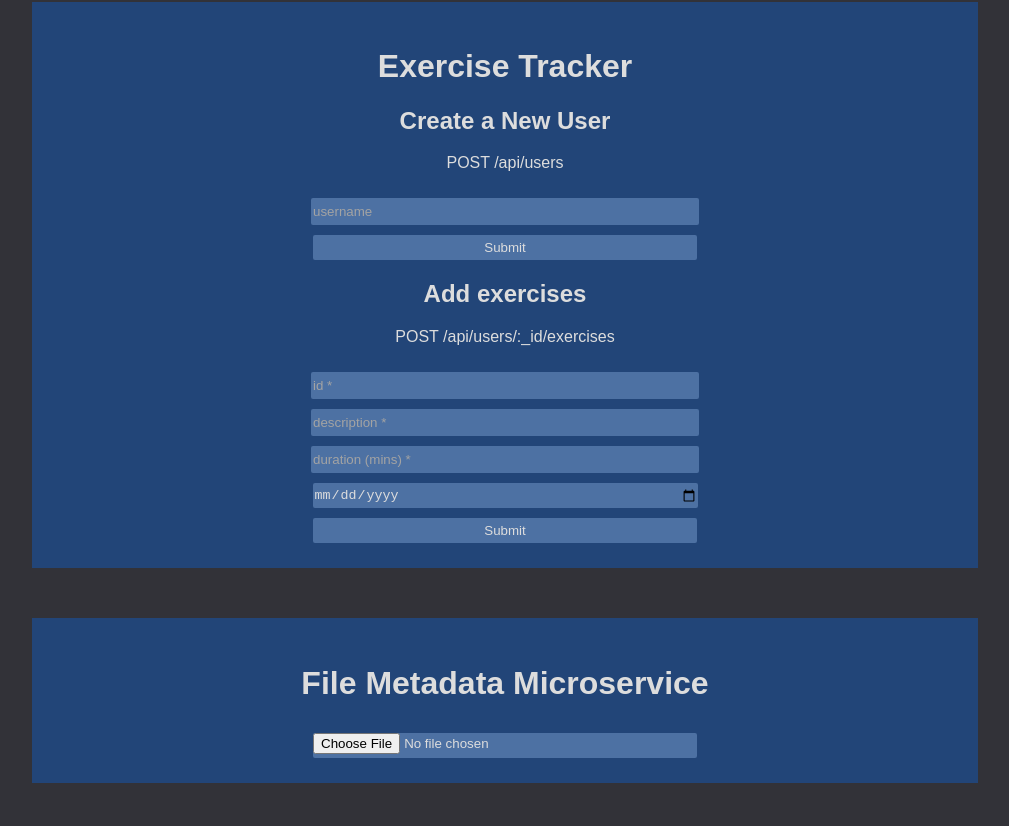
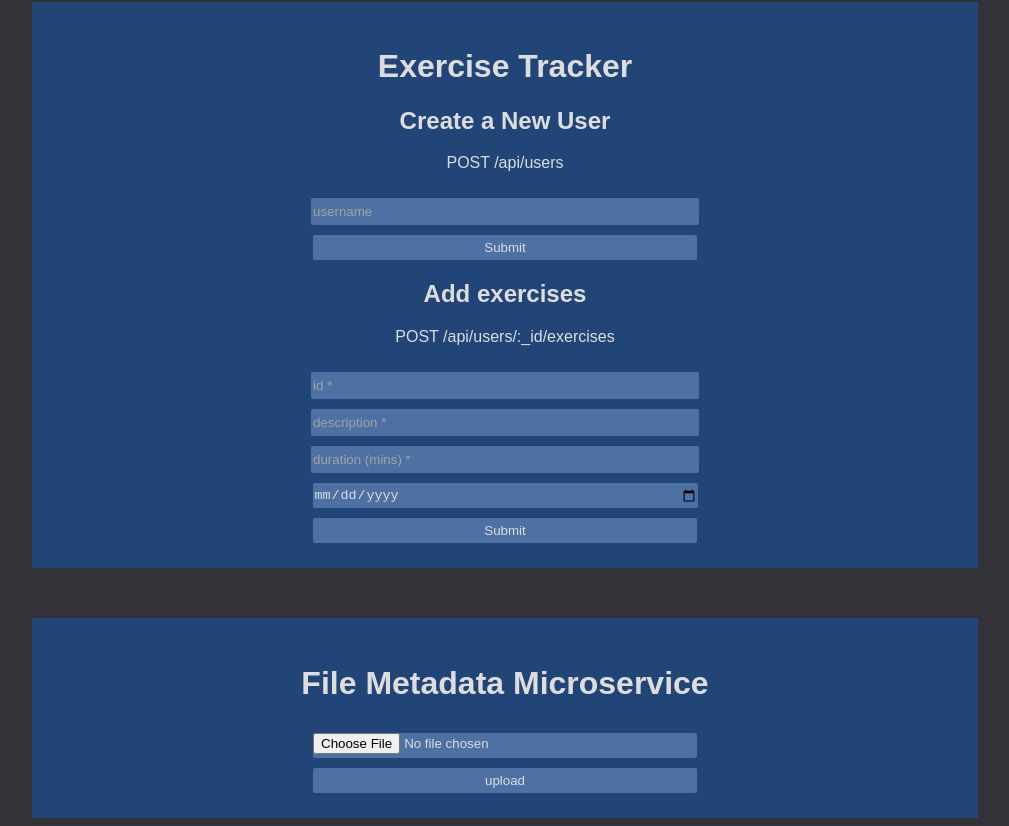
Before and after one commit to shpomp/fictional-engine, a website: page index.html in a window 1280 px wide. Shown: the part 775-1601 px from the top of the page, without its empty margins (135-1144 px from the left). Before the commit the page ends 1566 px from the top, so only its background shows below. Drawn offline with Linux system fonts and the light colour scheme.

Commit message:
ficeng/file-metadata-microservice

```diff
--- a/index.html
+++ b/index.html
@@ -64,7 +64,14 @@
       </div>
       <div>
         <h1>File Metadata Microservice</h1>
-        <input type="file" />
+        <form
+          enctype="multipart/form-data"
+          method="POST"
+          action="/api/fileanalyse"
+        >
+          <input id="inputfield" type="file" name="upfile" />
+          <input id="button" type="submit" value="upload" />
+        </form>
       </div>
     </div>
 
--- a/package.json
+++ b/package.json
@@ -9,7 +9,8 @@
     "fcc-express-bground": "https://github.com/freeCodeCamp/fcc-express-bground-pkg.git",
     "mongoose": "^5.11.15",
     "shortid": "^2.2.16",
-    "valid-url": "^1.0.9"
+    "valid-url": "^1.0.9",
+    "multer": "^1.4.2"
   },
   "main": "server.js",
   "scripts": {
```
Also changed, not shown: myApp.js (+17 -0 lines), 1 other file.
